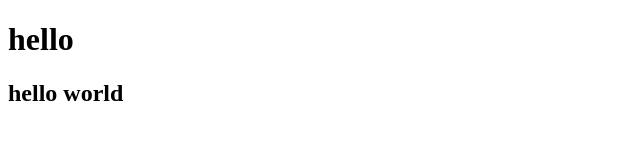
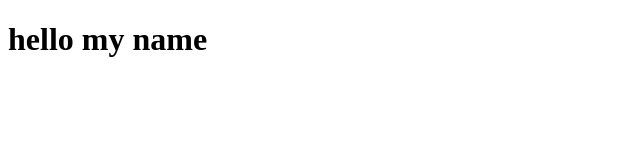
Before and after one commit to mohit-210/B-R_Workshop, a plain HTML site: page index.html in a window 1280 px wide. Shown: the whole page, without its empty margins (0-640 px from the left). Drawn offline with Linux system fonts and the light colour scheme.

Commit message:
Update index.html

```diff
--- a/index.html
+++ b/index.html
@@ -6,8 +6,8 @@
     <title>B&R Workshop</title>
 </head>
 <body>
-    <h1>hello</h1>
-    <h2>hello world</h2>
+    <h1>hello my name</h1>
+
 
 </body>
 </html>
```
